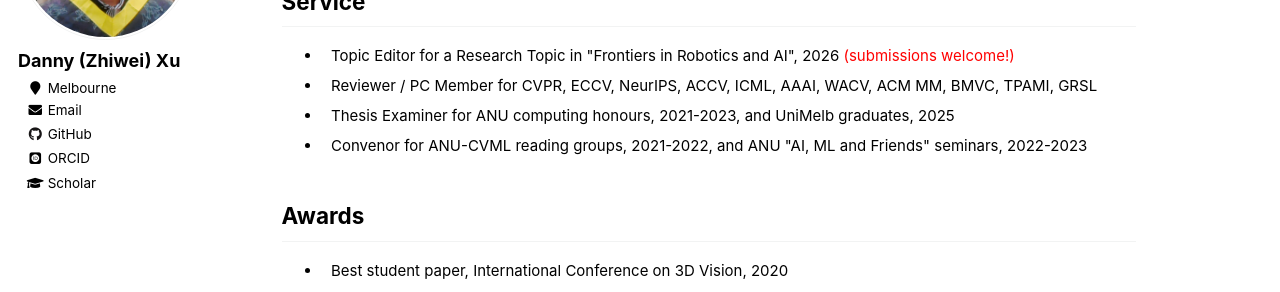
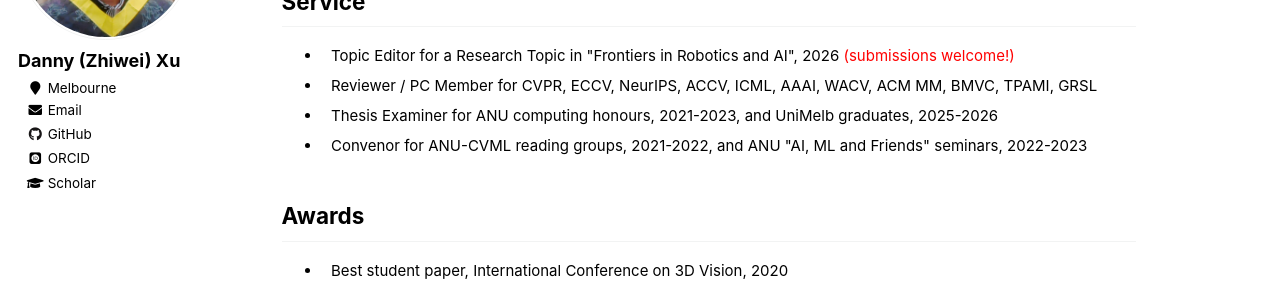
Before and after one commit to zwxu064/zwxu064.github.io, a Jekyll site: the page built from _pages/about.html, in a window 1280 px wide and 900 px high, scrolled down 3421 px. Shown: the part 171-463 px from the top of the window. Built offline with Jekyll 4.4.1, drawn with Linux system fonts in a browser that asks for light colours; some web fonts are replaced.

Commit message:
Update about.html

```diff
--- a/_pages/about.html
+++ b/_pages/about.html
@@ -495,7 +495,7 @@ ul{li{padding-inline-start: 1ch;}}
   <ul>
     <li><div>Topic Editor for a <a href="https://www.frontiersin.org/research-topics/88193/from-visual-perception-to-reliable-action-geometry-grounded-and-generative-intelligence-for-robotics" target="_blank" rel="noopener" style="color:inherit;">Research Topic</a> in "Frontiers in Robotics and AI", 2026 <span style="color:red;">(submissions welcome!)</span></div></li>
 	<li><div>Reviewer / PC Member for CVPR, ECCV, NeurIPS, ACCV, ICML, AAAI, WACV, ACM MM, BMVC, TPAMI, GRSL</div>
-	<li><div>Thesis Examiner for ANU computing honours, 2021-2023, and UniMelb graduates, 2025</div>
+	<li><div>Thesis Examiner for ANU computing honours, 2021-2023, and UniMelb graduates, 2025-2026</div>
     <li><div>Convenor for ANU-CVML reading groups, 2021-2022, and ANU <a style="color: inherit;" href="https://cs.anu.edu.au/ai-ml-friends/", target="_blank">"AI, ML and Friends"</a> seminars, 2022-2023</div>
   </ul>
 
```
